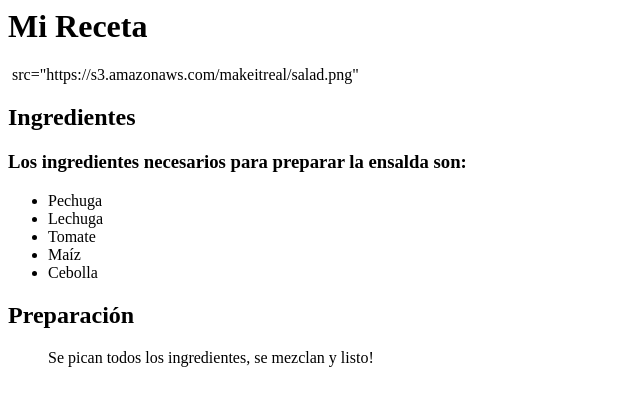
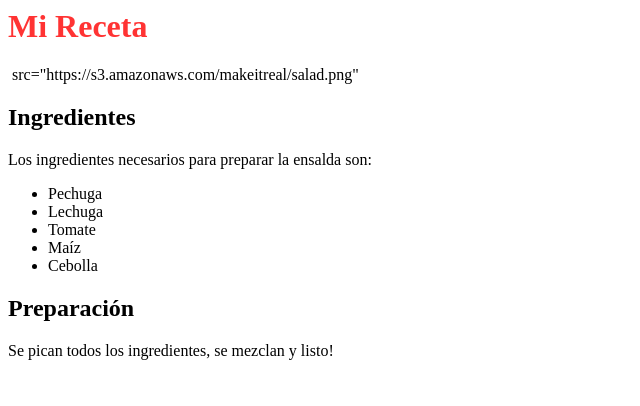
Before and after one commit to AngelAva10/nivelacion-mir, a plain HTML site: page Ejercicio2/index.html in a window 1280 px wide. Shown: the whole page, without its empty margins (0-640 px from the left). Drawn offline with Linux system fonts and the light colour scheme.

Commit message:
Agrega estilos al segundo ejercicio

```diff
--- a/Ejercicio2/index.html
+++ b/Ejercicio2/index.html
@@ -1,13 +1,14 @@
 <html>
     <head>
-        <h1>Mi Receta</h1>
+        <link rel="stylesheet" href="./styles.css">
     </head>
     <body>
+        <h1>Mi Receta</h1>
         <img>
         src="https://s3.amazonaws.com/makeitreal/salad.png"
         </img>
         <h2>Ingredientes</h2>
-        <h3>Los ingredientes necesarios para preparar la ensalda son:</h3>
+        <p>Los ingredientes necesarios para preparar la ensalda son:</p>
         <ul>
             <li>Pechuga</li>
             <li>Lechuga</li>
@@ -16,6 +17,6 @@
             <li>Cebolla</li>
         </ul>
         <h2>Preparación</h2>
-        <ul>Se pican todos los ingredientes, se mezclan y listo!</ul>
+        <p>Se pican todos los ingredientes, se mezclan y listo!</p>
     </body>
 </html>
--- /dev/null
+++ b/Ejercicio2/styles.css
@@ -0,0 +1 @@
+h1 {color: #ff3333;}
```
